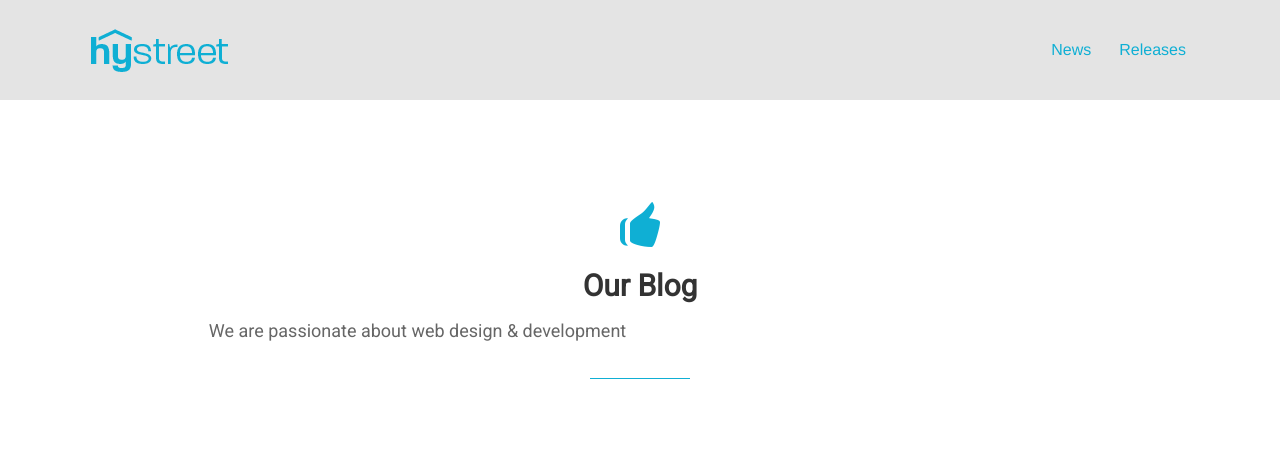
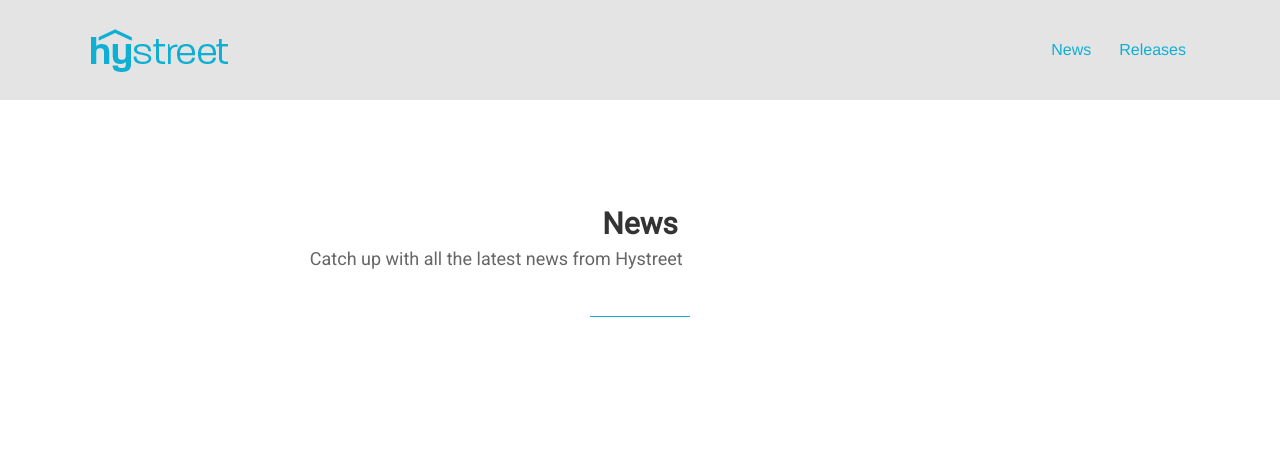
Before and after one commit to josh-brough/learninghub, a Jekyll site: the page built from news/index.html, in a window 1280 px wide. Shown: the top 457 px of the page. Built offline with Jekyll 4.4.1, drawn with Linux system fonts in a browser that asks for light colours; some web fonts are replaced; a script that is not in the unit is left out; grey boxes are pictures that could not be loaded.

Commit message:
Text at top of blog page

```diff
--- a/_layouts/blog.html
+++ b/_layouts/blog.html
@@ -5,10 +5,9 @@ layout: default
 
 <div class='full'>
   <div class='row'>
-    <div class='special-title centered-text'>
-      <i class='icon-thumbs-up'></i>
-      <h2>Our Blog</h2>
-      <p>We are passionate about web design &amp; development</p>
+    <div class='special-title layout-text'>
+      <h2>News</h2>
+      <p>Catch up with all the latest news from Hystreet</p>
       <p class='shortline'></p>
     </div>
     <div class='spacing'></div>
```
